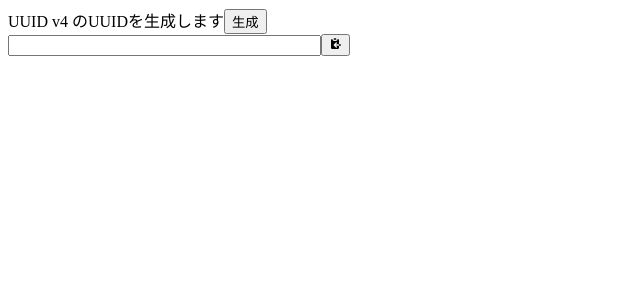
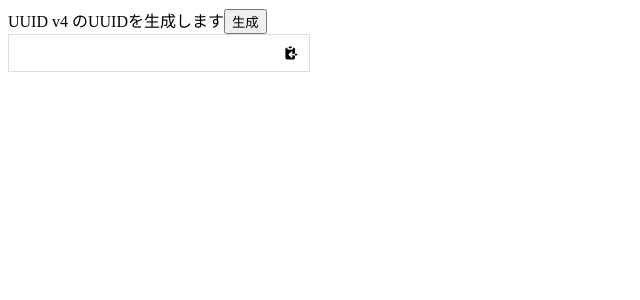
Before and after one commit to TakahashiIkki/tauri-uuid-generator, a React (Create React App) app: page / in a window 1280 px wide. Shown: the top 300 px of the page, without its empty margins (0-640 px from the left). Built offline with nearby package versions, Linux system fonts and the light colour scheme.

Commit message:
デザインを少し調整

```diff
--- a/src/components/uuid/DisplayUUIDField.tsx
+++ b/src/components/uuid/DisplayUUIDField.tsx
@@ -8,15 +8,25 @@ type GenerateUUIDButtonProps = {
 
 export const DisplayUUIDField = (props: GenerateUUIDButtonProps) => {
   return (
-    <div>
-      <input type="text" readOnly value={props.uuid} size={36} />
-      <button
-        onClick={() => {
-          writeClipboard(props.uuid);
-        }}
-      >
-        <HiClipboardCopy />
-      </button>
+    <div
+      style={{
+        width: '300px',
+        border: '1px solid #ddd',
+        display: 'flex',
+        flexDirection: 'row',
+        cursor: 'pointer',
+      }}
+      onFocus={() => {
+        writeClipboard(props.uuid);
+      }}
+    >
+      <input
+        type="text"
+        readOnly
+        value={props.uuid}
+        style={{ border: 'none', outline: 'none', flex: 1, textAlign: 'center', cursor: 'pointer' }}
+      />
+      <HiClipboardCopy style={{ padding: '10px' }} />
     </div>
   );
 };
--- a/src/functionals/clipboard.ts
+++ b/src/functionals/clipboard.ts
@@ -1,3 +1,4 @@
 export const writeClipboard = async (data: string) => {
+  if (!data) return;
   await navigator.clipboard.writeText(data);
 };
```
